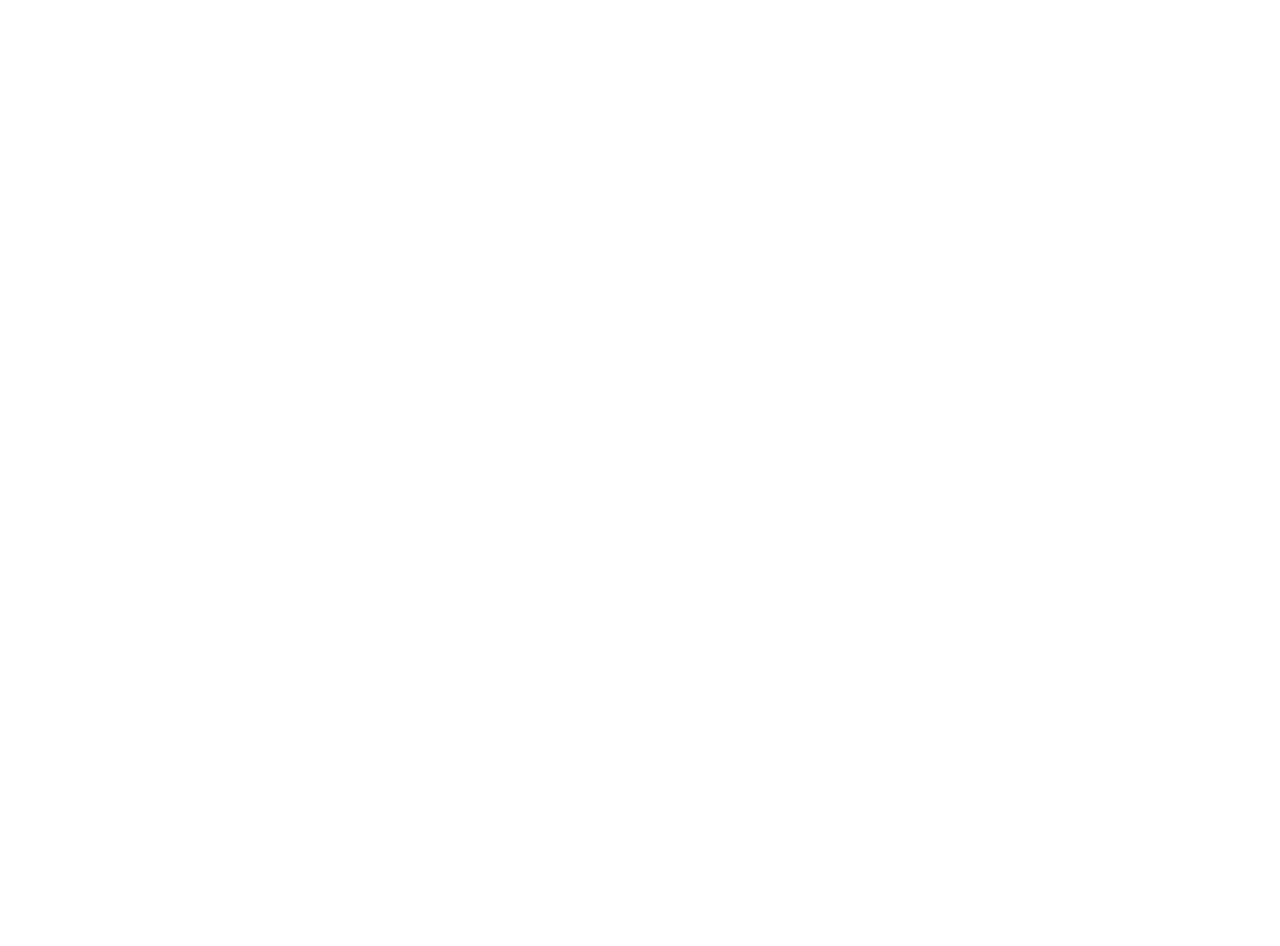
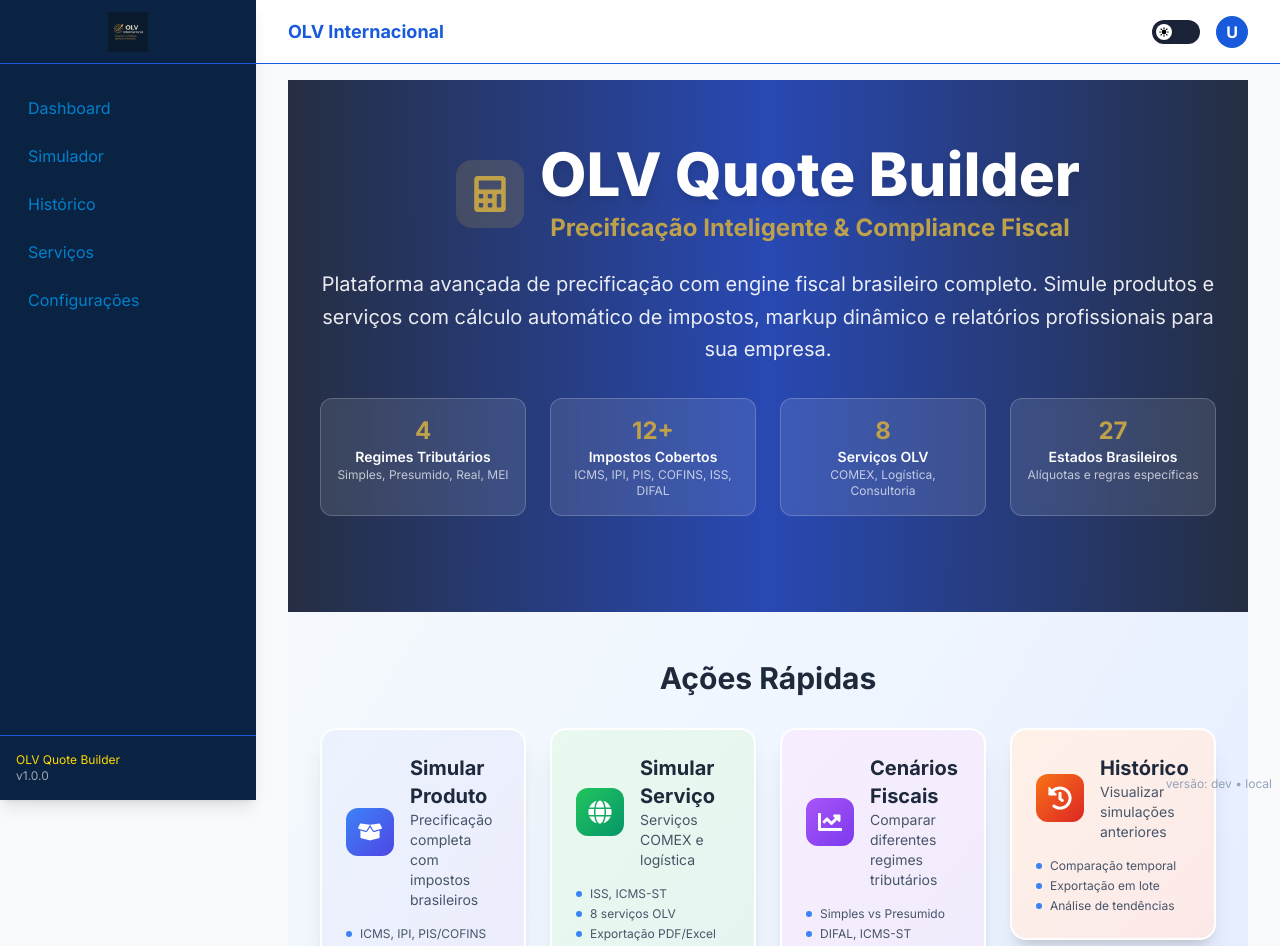
Before and after one commit to OLVCORE/olv-quote-builder, a Next.js app: page / in a window 1280 px wide. Before the commit this address had no page. Shown: the top 946 px of the page. Before the commit the page ends 800 px from the top, so only its background shows below. Built offline with nearby package versions, Linux system fonts and the light colour scheme.

Commit message:
feat: dashboard premium inteligente, navegação clara, visão fiscal e ações rápidas

```diff
--- a/src/app/page.tsx
+++ b/src/app/page.tsx
@@ -1,6 +1,180 @@
-import { redirect } from 'next/navigation';
+"use client";
+import Link from "next/link";
+import { FaCalculator, FaChartLine, FaGlobe, FaBoxOpen, FaHistory, FaFilePdf, FaFileExcel, FaShieldAlt, FaRocket, FaLightbulb } from "react-icons/fa";
 
 export default function Home() {
-  redirect('/admin/simulator');
-  return null;
+  const quickActions = [
+    {
+      title: "Simular Produto",
+      description: "Precificação completa com impostos brasileiros",
+      icon: FaBoxOpen,
+      href: "/admin/simulator?type=produto",
+      color: "from-blue-500 to-indigo-600",
+      features: ["ICMS, IPI, PIS/COFINS", "Markup dinâmico", "Breakdown detalhado"]
+    },
+    {
+      title: "Simular Serviço",
+      description: "Serviços COMEX e logística",
+      icon: FaGlobe,
+      href: "/admin/simulator?type=servico",
+      color: "from-green-500 to-emerald-600",
+      features: ["ISS, ICMS-ST", "8 serviços OLV", "Exportação PDF/Excel"]
+    },
+    {
+      title: "Cenários Fiscais",
+      description: "Comparar diferentes regimes tributários",
+      icon: FaChartLine,
+      href: "/admin/simulator?type=fiscal",
+      color: "from-purple-500 to-violet-600",
+      features: ["Simples vs Presumido", "DIFAL, ICMS-ST", "Otimização fiscal"]
+    },
+    {
+      title: "Histórico",
+      description: "Visualizar simulações anteriores",
+      icon: FaHistory,
+      href: "/admin/quote-incompany/history",
+      color: "from-orange-500 to-red-600",
+      features: ["Comparação temporal", "Exportação em lote", "Análise de tendências"]
+    }
+  ];
+
+  const features = [
+    {
+      icon: FaShieldAlt,
+      title: "Compliance Fiscal",
+      description: "Cálculos baseados na legislação brasileira vigente, incluindo ICMS, IPI, PIS/COFINS, ISS, DIFAL e ICMS-ST."
+    },
+    {
+      icon: FaLightbulb,
+      title: "Inteligência de Preços",
+      description: "Algoritmos avançados para otimização de markup, margens e competitividade de preços."
+    },
+    {
+      icon: FaRocket,
+      title: "Simulação Avançada",
+      description: "Compare múltiplos cenários, regimes tributários e estratégias de precificação em tempo real."
+    },
+    {
+      icon: FaFilePdf,
+      title: "Relatórios Profissionais",
+      description: "Exportação em PDF e Excel com breakdown detalhado, justificativas legais e recomendações."
+    }
+  ];
+
+  const stats = [
+    { label: "Regimes Tributários", value: "4", description: "Simples, Presumido, Real, MEI" },
+    { label: "Impostos Cobertos", value: "12+", description: "ICMS, IPI, PIS, COFINS, ISS, DIFAL" },
+    { label: "Serviços OLV", value: "8", description: "COMEX, Logística, Consultoria" },
+    { label: "Estados Brasileiros", value: "27", description: "Alíquotas e regras específicas" }
+  ];
+
+  return (
+    <div className="min-h-screen bg-gradient-to-br from-slate-50 via-blue-50 to-indigo-100 dark:from-slate-900 dark:via-slate-800 dark:to-slate-900">
+      {/* Header Premium */}
+      <div className="relative overflow-hidden">
+        <div className="absolute inset-0 bg-gradient-to-r from-olvblue via-blue-800 to-olvblue opacity-95"></div>
+        <div className="relative z-10 max-w-7xl mx-auto px-4 sm:px-6 lg:px-8 py-16">
+          <div className="text-center">
+            <div className="flex items-center justify-center gap-4 mb-6">
+              <div className="p-4 bg-ourovelho/20 rounded-2xl">
+                <FaCalculator className="text-4xl text-ourovelho" />
+              </div>
+              <div>
+                <h1 className="text-4xl md:text-6xl font-extrabold text-white mb-2 drop-shadow-lg">
+                  OLV Quote Builder
+                </h1>
+                <h2 className="text-xl md:text-2xl font-bold text-ourovelho">
+                  Precificação Inteligente & Compliance Fiscal
+                </h2>
+              </div>
+            </div>
+            <p className="text-xl text-white/90 max-w-4xl mx-auto leading-relaxed mb-8">
+              Plataforma avançada de precificação com engine fiscal brasileiro completo.
+              Simule produtos e serviços com cálculo automático de impostos, markup dinâmico
+              e relatórios profissionais para sua empresa.
+            </p>
+            {/* Stats */}
+            <div className="grid grid-cols-2 md:grid-cols-4 gap-6 mb-8">
+              {stats.map((stat, idx) => (
+                <div key={idx} className="bg-white/10 backdrop-blur-sm rounded-xl p-4 border border-white/20">
+                  <div className="text-2xl font-bold text-ourovelho">{stat.value}</div>
+                  <div className="text-white font-semibold text-sm">{stat.label}</div>
+                  <div className="text-white/70 text-xs">{stat.description}</div>
+                </div>
+              ))}
+            </div>
+          </div>
+        </div>
+      </div>
+
+      {/* Quick Actions */}
+      <div className="max-w-7xl mx-auto px-4 sm:px-6 lg:px-8 py-12">
+        <h2 className="text-3xl font-bold text-slate-800 dark:text-white mb-8 text-center">
+          Ações Rápidas
+        </h2>
+        <div className="grid md:grid-cols-2 lg:grid-cols-4 gap-6 mb-12">
+          {quickActions.map((action, idx) => {
+            const IconComponent = action.icon;
+            return (
+              <Link key={idx} href={action.href} className="group">
+                <div className={`relative overflow-hidden bg-white dark:bg-slate-800 rounded-2xl shadow-xl hover:shadow-2xl transition-all duration-300 hover:scale-105 border-2 border-transparent hover:border-blue-200 dark:hover:border-blue-700`}>
+                  <div className={`absolute inset-0 bg-gradient-to-br ${action.color} opacity-10 group-hover:opacity-20 transition-opacity duration-300`}></div>
+                  <div className="relative p-6">
+                    <div className="flex items-center gap-4 mb-4">
+                      <div className={`p-3 bg-gradient-to-br ${action.color} rounded-xl text-white`}>
+                        <IconComponent className="text-2xl" />
+                      </div>
+                      <div>
+                        <h3 className="text-xl font-bold text-slate-800 dark:text-white">{action.title}</h3>
+                        <p className="text-slate-600 dark:text-slate-300 text-sm">{action.description}</p>
+                      </div>
+                    </div>
+                    <ul className="space-y-1">
+                      {action.features.map((feature, featureIdx) => (
+                        <li key={featureIdx} className="text-xs text-slate-600 dark:text-slate-400 flex items-center gap-2">
+                          <div className="w-1.5 h-1.5 bg-blue-500 rounded-full"></div>
+                          {feature}
+                        </li>
+                      ))}
+                    </ul>
+                  </div>
+                </div>
+              </Link>
+            );
+          })}
+        </div>
+
+        {/* Features */}
+        <div className="bg-white dark:bg-slate-800 rounded-3xl shadow-2xl p-8 md:p-12">
+          <h2 className="text-3xl font-bold text-slate-800 dark:text-white mb-8 text-center">
+            Recursos Avançados
+          </h2>
+          <div className="grid md:grid-cols-2 gap-8">
+            {features.map((feature, idx) => {
+              const IconComponent = feature.icon;
+              return (
+                <div key={idx} className="flex gap-4">
+                  <div className="flex-shrink-0 p-3 bg-gradient-to-br from-blue-500 to-indigo-600 rounded-xl text-white">
+                    <IconComponent className="text-2xl" />
+                  </div>
+                  <div>
+                    <h3 className="text-xl font-bold text-slate-800 dark:text-white mb-2">{feature.title}</h3>
+                    <p className="text-slate-600 dark:text-slate-300 leading-relaxed">{feature.description}</p>
+                  </div>
+                </div>
+              );
+            })}
+          </div>
+        </div>
+
+        {/* CTA */}
+        <div className="text-center mt-12">
+          <Link href="/admin/simulator" className="inline-flex items-center gap-3 bg-gradient-to-r from-ourovelho to-ourovelho-dark text-white font-bold px-8 py-4 rounded-2xl shadow-xl hover:shadow-2xl transition-all duration-300 hover:scale-105">
+            <FaRocket className="text-xl" />
+            Começar Simulação
+          </Link>
+        </div>
+      </div>
+    </div>
+  );
 }
```
